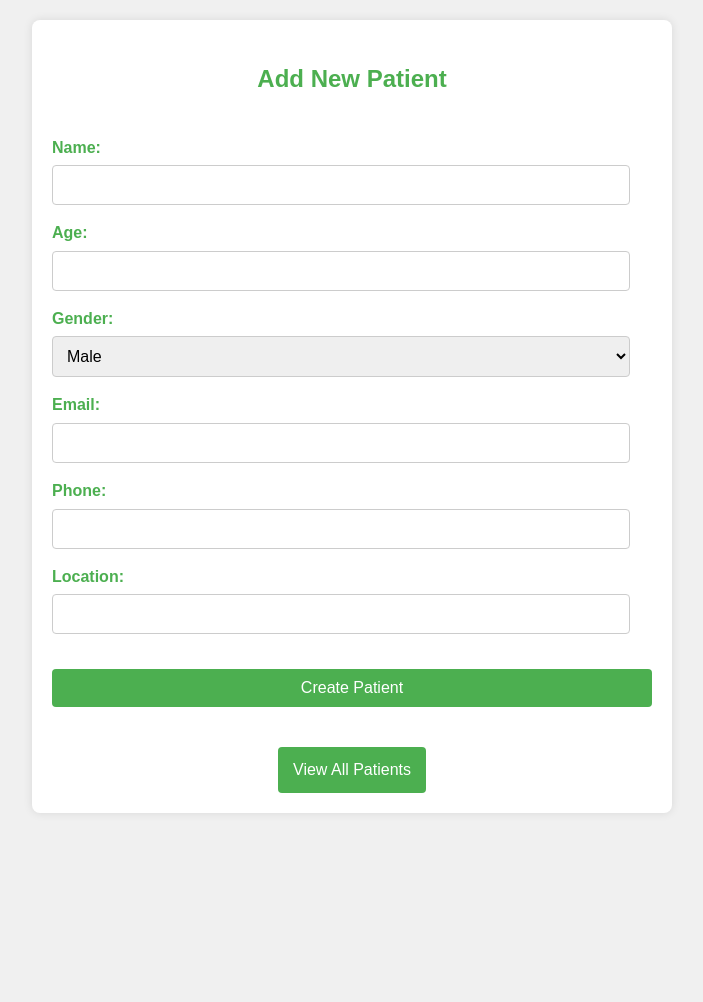
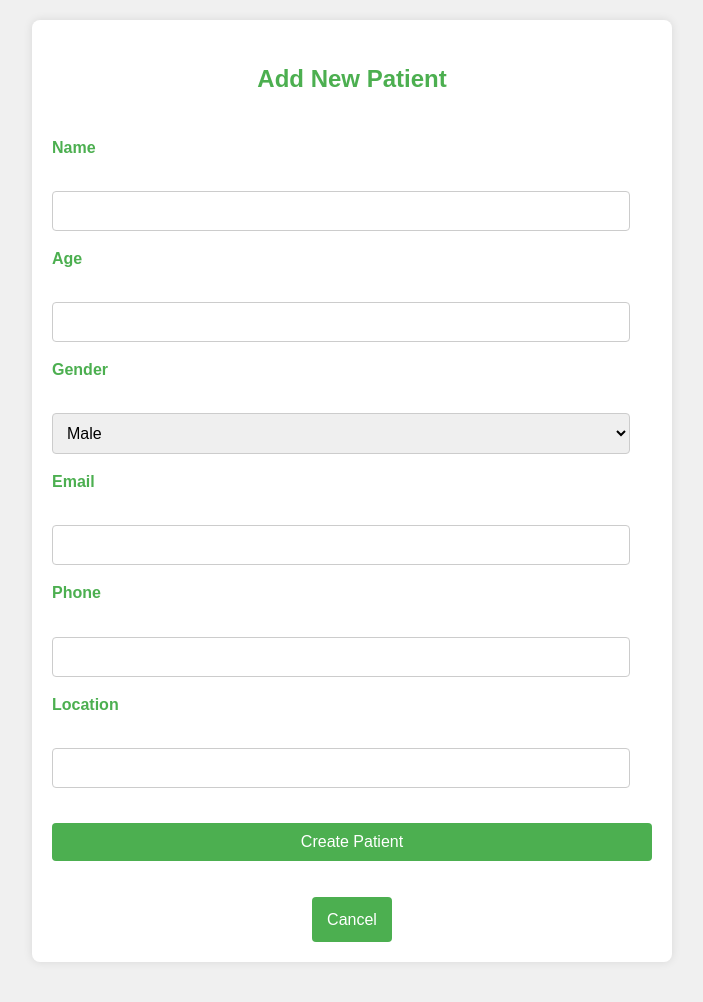
Before and after one commit to aslampa17/patient_info, a Flask app: page /patients/new in a window 1280 px wide. Shown: the part 88-1090 px from the top of the page, without its empty margins (288-991 px from the left). Before the commit the page ends 901 px from the top, so only its background shows below. Run offline with Flask 3, Linux system fonts and the light colour scheme.

Commit message:
refactor create patient html to use form object

```diff
--- a/templates/create_patient.html
+++ b/templates/create_patient.html
@@ -1,52 +1,89 @@
-{% extends 'layout.html' %}
-
-{% block content %}
+{% extends 'layout.html' %} {% block content %}
 <div class="form-container">
   <h2>{% if patient %}Update Patient{% else %}Add New Patient{% endif %}</h2>
+
   <form
     action="{{ url_for('patients.update_patient', pid=patient.id) if patient else url_for('patients.new_patient') }}"
-        method="POST">
+    method="POST"
+  >
     {{ form.hidden_tag() }}
+
     <div class="form-group">
-            <label for="name">Name:</label>
-            <input type="text" id="name" name="name" value="{{ patient.name if patient else '' }}" required>
+      {{ form.name.label }} <br />
+      {{ form.name(class="form-control") }} {% if form.name.errors %}
+      <ul class="errors">
+        {% for error in form.name.errors %}
+        <li>{{ error }}</li>
+        {% endfor %}
+      </ul>
+      {% endif %}
     </div>
 
     <div class="form-group">
-            <label for="age">Age:</label>
-            <input type="number" id="age" name="age" value="{{ patient.age if patient else '' }}" required>
+      {{ form.age.label }} <br />
+      {{ form.age(class="form-control") }} {% if form.age.errors %}
+      <ul class="errors">
+        {% for error in form.age.errors %}
+        <li>{{ error }}</li>
+        {% endfor %}
+      </ul>
+      {% endif %}
     </div>
 
     <div class="form-group">
-            <label for="gender">Gender:</label>
-            <select id="gender" name="gender" required>
-                <option value="male" {% if patient and patient.gender=='male' %}selected{% endif %}>Male</option>
-                <option value="female" {% if patient and patient.gender=='female' %}selected{% endif %}>Female</option>
-                <option value="other" {% if patient and patient.gender=='other' %}selected{% endif %}>Other</option>
-            </select>
+      {{ form.gender.label }} <br />
+      {{ form.gender(class="form-control") }} {% if form.gender.errors %}
+      <ul class="errors">
+        {% for error in form.gender.errors %}
+        <li>{{ error }}</li>
+        {% endfor %}
+      </ul>
+      {% endif %}
     </div>
 
     <div class="form-group">
-            <label for="email">Email:</label>
-            <input type="email" id="email" name="email" value="{{ patient.email if patient else '' }}" required>
+      {{ form.email.label }} <br />
+      {{ form.email(class="form-control") }} {% if form.email.errors %}
+      <ul class="errors">
+        {% for error in form.email.errors %}
+        <li>{{ error }}</li>
+        {% endfor %}
+      </ul>
+      {% endif %}
     </div>
 
     <div class="form-group">
-            <label for="phone">Phone:</label>
-            <input type="text" id="phone" name="phone" value="{{ patient.phone if patient else '' }}" required>
+      {{ form.phone.label }} <br />
+      {{ form.phone(class="form-control") }} {% if form.phone.errors %}
+      <ul class="errors">
+        {% for error in form.phone.errors %}
+        <li>{{ error }}</li>
+        {% endfor %}
+      </ul>
+      {% endif %}
     </div>
 
     <div class="form-group">
-            <label for="location">Location:</label>
-            <input type="text" id="location" name="location" value="{{ patient.location if patient else '' }}" required>
+      {{ form.location.label }} <br />
+      {{ form.location(class="form-control") }} {% if form.location.errors %}
+      <ul class="errors">
+        {% for error in form.location.errors %}
+        <li>{{ error }}</li>
+        {% endfor %}
+      </ul>
+      {% endif %}
     </div>
 
-        <button class="button submit-button" type="submit">{% if patient %}Update{% else %}Create{% endif %}
-            Patient</button>
-        <div class="button-container">
-            <a href="/patients" class="button back-button">View All Patients</a>
+    {{ form.submit(class="button submit-button", value="Update Patient" if
+    patient else "Create Patient") }}
+
+    <div class="button-container" style="margin-top: 1em">
+      <a
+        href="{{ url_for('patients.display_patients') }}"
+        class="button back-button"
+        >Cancel</a
+      >
     </div>
   </form>
-
 </div>
 {% endblock %}
```
Lines whose indentation alone changed are shown as unchanged.
